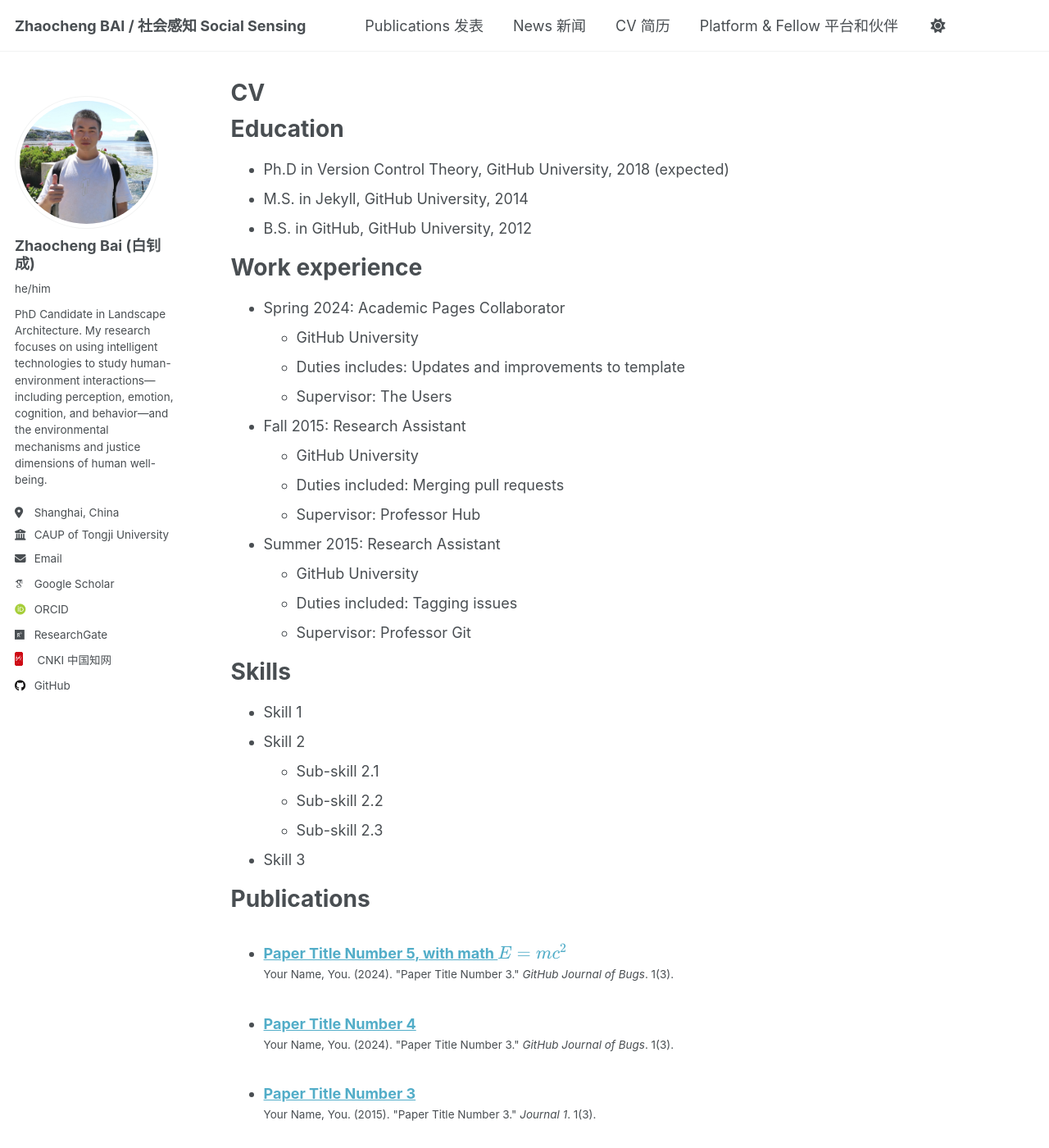
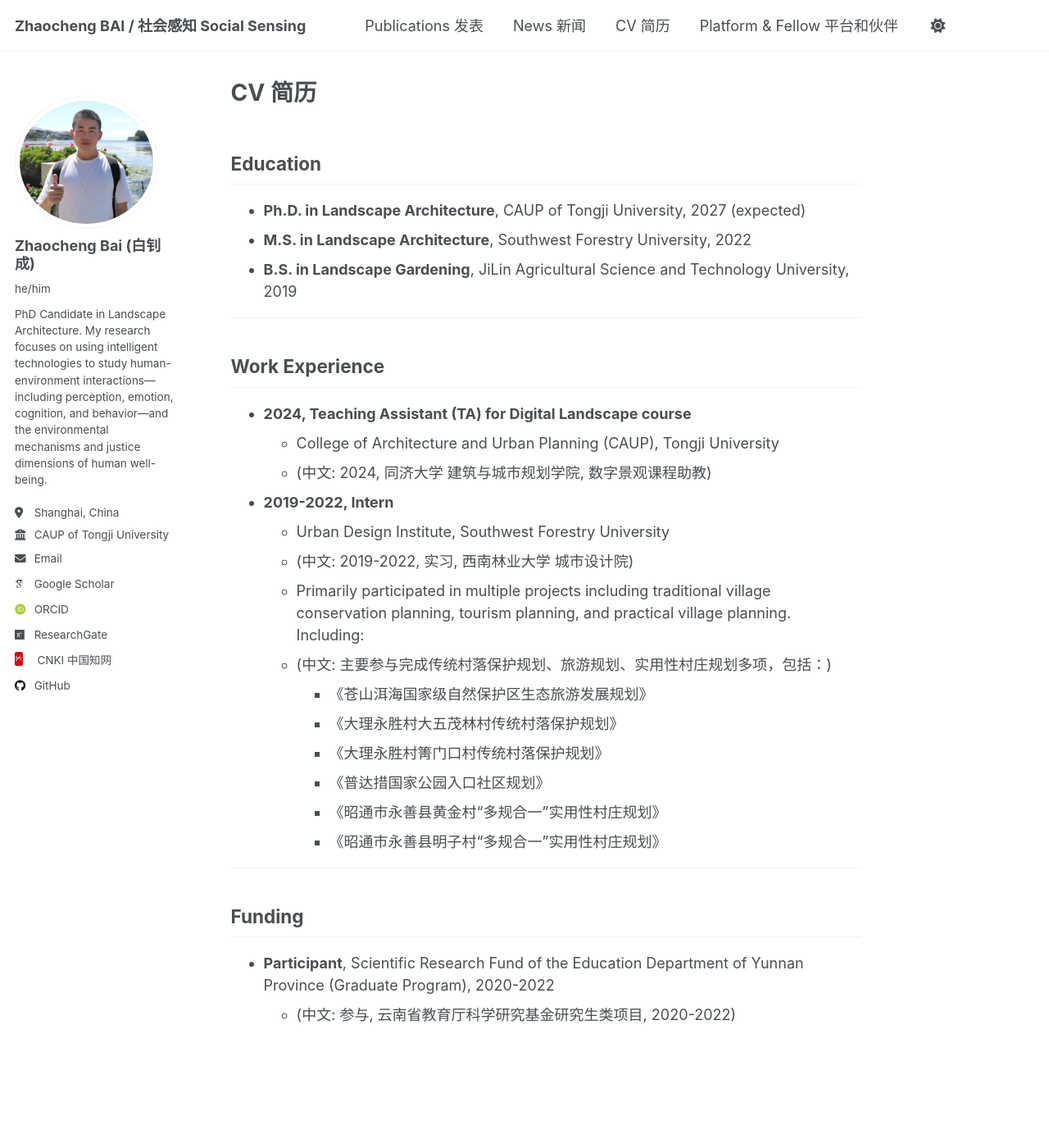
Before and after one commit to arsbai/arsbai.github.io, a Jekyll site: the page built from _pages/cv.md, in a window 1280 px wide and 1400 px high. Shown: the whole window at 82% size. Built offline with Jekyll 4.4.1, drawn with Linux system fonts in a browser that asks for light colours; some web fonts are replaced; a script that is not in the unit is left out; some of the changed text lies outside the part shown.

Commit message:
Update CV page with education, work, and funding

```diff
--- a/_pages/cv.md
+++ b/_pages/cv.md
@@ -1,64 +1,39 @@
 ---
-layout: archive
-title: "CV"
+layout: single
 permalink: /cv/
+title: "CV 简历"
 author_profile: true
-redirect_from:
-  - /resume
 ---
 
-{% include base_path %}
+## Education
 
-Education
-======
-* Ph.D in Version Control Theory, GitHub University, 2018 (expected)
-* M.S. in Jekyll, GitHub University, 2014
-* B.S. in GitHub, GitHub University, 2012
+* **Ph.D. in Landscape Architecture**, CAUP of Tongji University, 2027 (expected)
+* **M.S. in Landscape Architecture**, Southwest Forestry University, 2022
+* **B.S. in Landscape Gardening**, JiLin Agricultural Science and Technology University, 2019
 
-Work experience
-======
-* Spring 2024: Academic Pages Collaborator
-  * GitHub University
-  * Duties includes: Updates and improvements to template
-  * Supervisor: The Users
+---
 
-* Fall 2015: Research Assistant
-  * GitHub University
-  * Duties included: Merging pull requests
-  * Supervisor: Professor Hub
+## Work Experience
 
-* Summer 2015: Research Assistant
-  * GitHub University
-  * Duties included: Tagging issues
-  * Supervisor: Professor Git
+* **2024, Teaching Assistant (TA) for Digital Landscape course**
+    * College of Architecture and Urban Planning (CAUP), Tongji University
+    * (中文: 2024, 同济大学 建筑与城市规划学院, 数字景观课程助教)
 
-Skills
-======
-* Skill 1
-* Skill 2
-  * Sub-skill 2.1
-  * Sub-skill 2.2
-  * Sub-skill 2.3
-* Skill 3
+* **2019-2022, Intern**
+    * Urban Design Institute, Southwest Forestry University
+    * (中文: 2019-2022, 实习, 西南林业大学 城市设计院)
+    * Primarily participated in multiple projects including traditional village conservation planning, tourism planning, and practical village planning. Including:
+    * (中文: 主要参与完成传统村落保护规划、旅游规划、实用性村庄规划多项，包括：)
+        * 《苍山洱海国家级自然保护区生态旅游发展规划》
+        * 《大理永胜村大五茂林村传统村落保护规划》
+        * 《大理永胜村箐门口村传统村落保护规划》
+        * 《普达措国家公园入口社区规划》
+        * 《昭通市永善县黄金村“多规合一”实用性村庄规划》
+        * 《昭通市永善县明子村“多规合一”实用性村庄规划》
 
-Publications
-======
-  <ul>{% for post in site.publications reversed %}
-    {% include archive-single-cv.html %}
-  {% endfor %}</ul>
+---
 
-Talks
-======
-  <ul>{% for post in site.talks reversed %}
-    {% include archive-single-talk-cv.html  %}
-  {% endfor %}</ul>
+## Funding
 
-Teaching
-======
-  <ul>{% for post in site.teaching reversed %}
-    {% include archive-single-cv.html %}
-  {% endfor %}</ul>
-
-Service and leadership
-======
-* Currently signed in to 43 different slack teams
+* **Participant**, Scientific Research Fund of the Education Department of Yunnan Province (Graduate Program), 2020-2022
+    * (中文: 参与, 云南省教育厅科学研究基金研究生类项目, 2020-2022)
```
